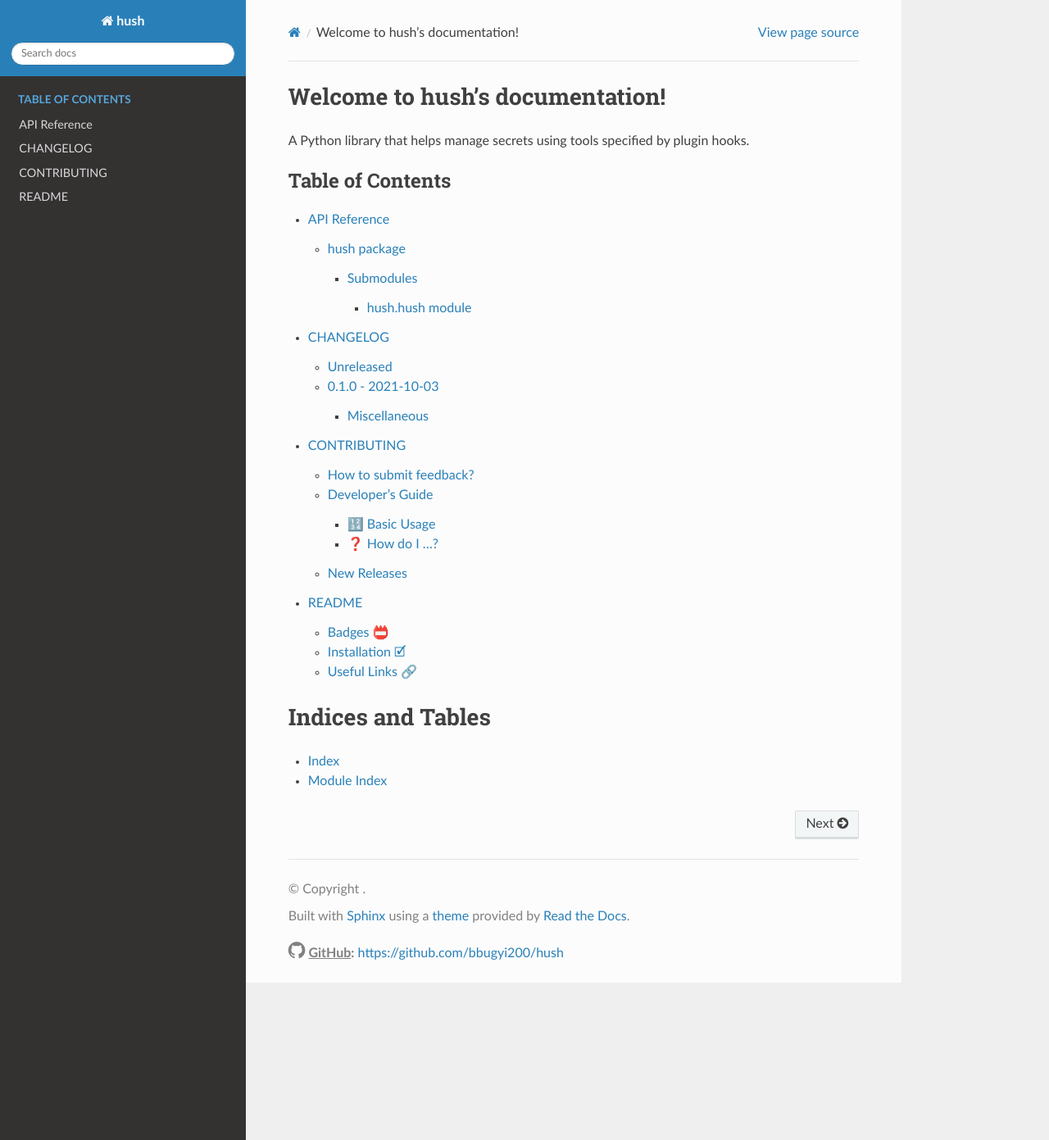
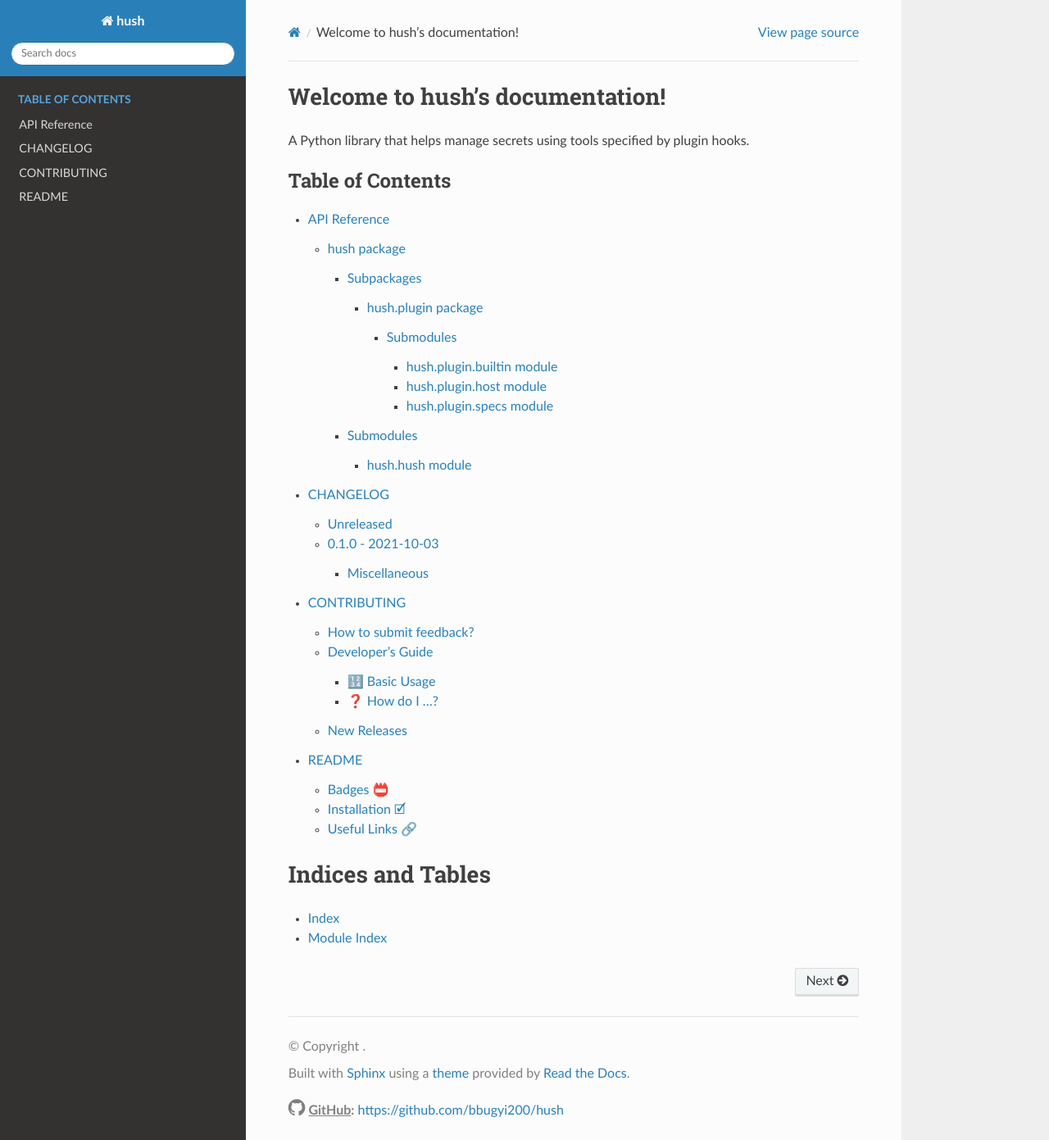
Before and after one commit to bbugyi200/hush, a Sphinx documentation site: the page built from docs/source/index.rst, in a window 1280 px wide and 1391 px high. Shown: the whole window at 82% size. Built offline with Sphinx 7.4.7 and the Read the Docs theme 2.0.0, drawn with Linux system fonts in a browser that asks for light colours.

```diff
--- /dev/null
+++ b/docs/source/hush.plugin.builtin.rst
@@ -0,0 +1,7 @@
+hush.plugin.builtin module
+==========================
+
+.. automodule:: hush.plugin.builtin
+   :members:
+   :undoc-members:
+   :show-inheritance:
--- /dev/null
+++ b/docs/source/hush.plugin.host.rst
@@ -0,0 +1,7 @@
+hush.plugin.host module
+=======================
+
+.. automodule:: hush.plugin.host
+   :members:
+   :undoc-members:
+   :show-inheritance:
--- /dev/null
+++ b/docs/source/hush.plugin.rst
@@ -0,0 +1,17 @@
+hush.plugin package
+===================
+
+.. automodule:: hush.plugin
+   :members:
+   :undoc-members:
+   :show-inheritance:
+
+Submodules
+----------
+
+.. toctree::
+   :maxdepth: 4
+
+   hush.plugin.builtin
+   hush.plugin.host
+   hush.plugin.specs
--- /dev/null
+++ b/docs/source/hush.plugin.specs.rst
@@ -0,0 +1,7 @@
+hush.plugin.specs module
+========================
+
+.. automodule:: hush.plugin.specs
+   :members:
+   :undoc-members:
+   :show-inheritance:
--- a/docs/source/hush.rst
+++ b/docs/source/hush.rst
@@ -6,6 +6,14 @@ hush package
    :undoc-members:
    :show-inheritance:
 
+Subpackages
+-----------
+
+.. toctree::
+   :maxdepth: 4
+
+   hush.plugin
+
 Submodules
 ----------
 
```
